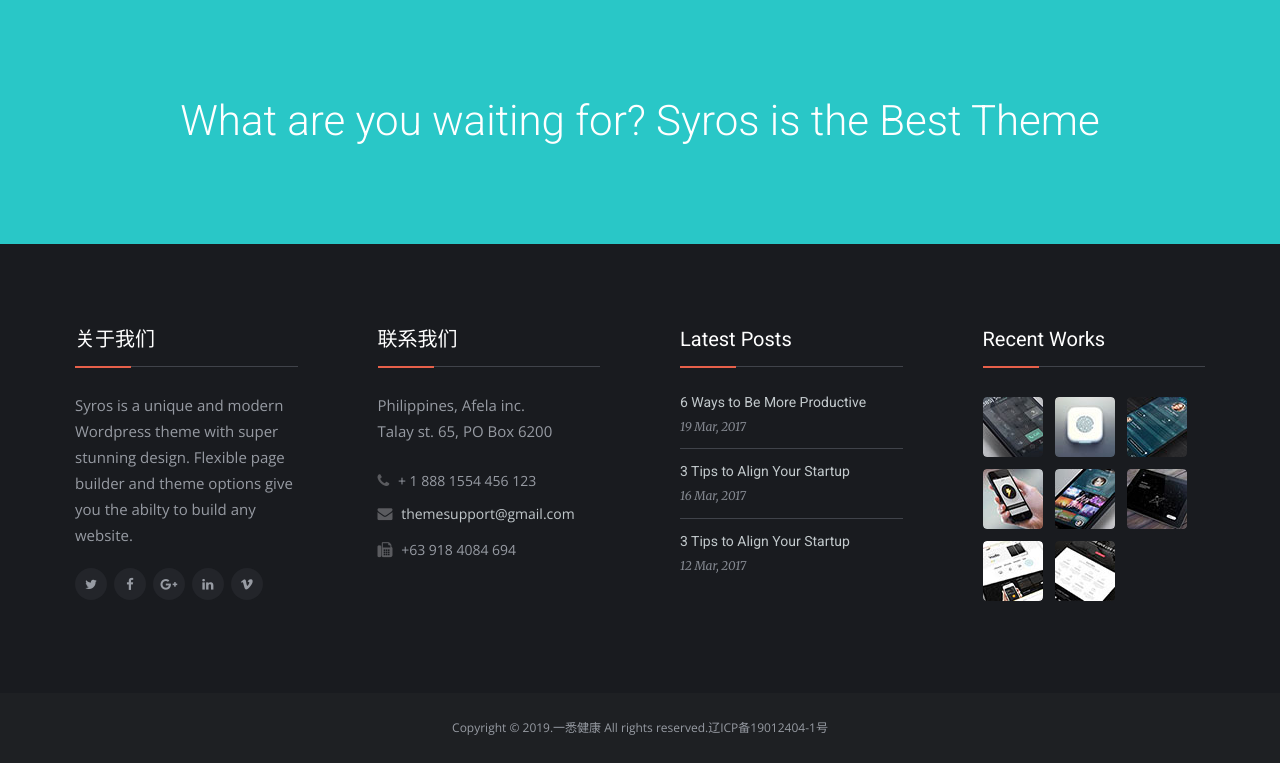
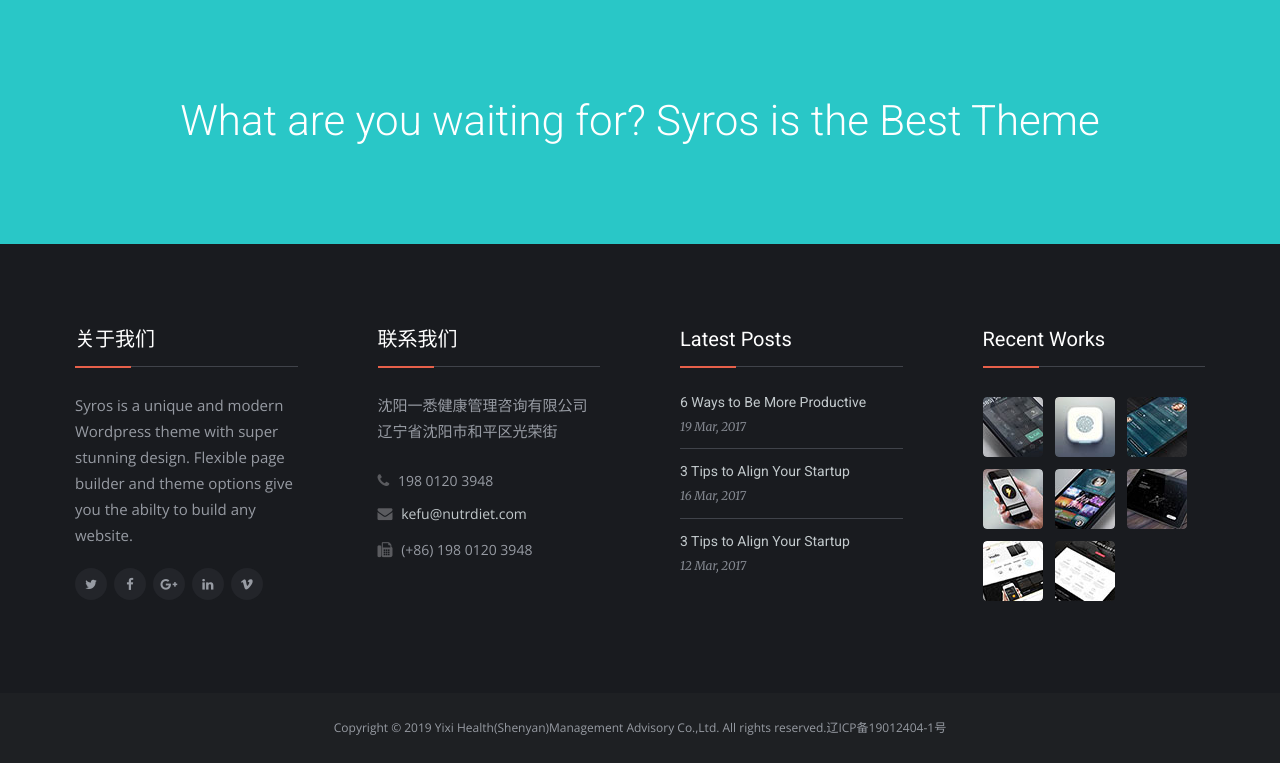
Before and after one commit to wascu/hsite, a Django app: page / in a window 1280 px wide. Shown: the part 2349-3112 px from the top of the page. Run offline with Django 3.2, Linux system fonts and the light colour scheme; some libraries are stand-ins or nearby versions.

Commit message:
optimizate html

```diff
--- a/home/templates/hpage/index.html
+++ b/home/templates/hpage/index.html
@@ -40,7 +40,7 @@
   <section class="sidenav">
     <h6>About Us</h6>
     <address class="info-address">Philippines, Afela inc.<br> Talay st. 65, PO Box 6200 </address>
-    <p>Phone: + 1 888 1554 456 123</p>
+    <p>Phone: (+86) 198 0120 3948</p>
     <p>Email: <a href="mailto:themesupport@gmail.com">themesupport@gmail.com</a></p>
     <p>Fax: +63 918 4084 694</p>
     <h6 class="mt-40">Useful Links</h6>
@@ -419,7 +419,7 @@
                 data-title="Great Ideas">
 
                 <!-- MAIN IMAGE -->
-                <img src="{%static 'hpage/img/revolution/slide_3.jpg'%}"
+                <img src="{%static 'hpage/img/revolution/pic_3.jpg'%}"
                   alt=""
                   data-bgrepeat="no-repeat"
                   data-bgfit="cover"
@@ -488,7 +488,7 @@
                   data-start="1400"
                   data-elementdelay="0.01"
                   data-linktoslide="next"
-                  style="z-index: 4; letter-spacing: 2px;"><a href='#' class='btn btn-lg btn-transparent'>了解更多...</a>
+                  style="z-index: 4; letter-spacing: 2px;"><a href='#' class='btn btn-lg btn-transparent' style="color: white">了解更多...</a>
                 </div>
 
               </li>
@@ -1127,10 +1127,10 @@
               <div class="col-md-3 col-sm-6 col-xs-12">
                 <div class="widget footer-get-in-touch">
                   <h5 class="bottom-line left-align">联系我们</h5>
-                  <address class="footer-address">Philippines, Afela inc.<br> Talay st. 65, PO Box 6200 </address>
-                  <p><i class="fa fa-phone"></i> + 1 888 1554 456 123</p>
-                  <p><i class="fa fa-envelope"></i> <a href="mailto:afelasupport@gmail.com" class="sliding-link">themesupport@gmail.com</a></p>
-                  <p><i class="fa fa-fax"></i> +63 918 4084 694</p>
+                  <address class="footer-address">沈阳一悉健康管理咨询有限公司<br> 辽宁省沈阳市和平区光荣街 </address>
+                  <p><i class="fa fa-phone"></i> 198 0120 3948</p>
+                  <p><i class="fa fa-envelope"></i> <a href="mailto:kefu@nutrdiet.com" class="sliding-link">kefu@nutrdiet.com</a></p>
+                  <p><i class="fa fa-fax"></i> (+86) 198 0120 3948</p>
                 </div>
               </div> <!-- end stay in touch -->
 
@@ -1236,7 +1236,7 @@
 
               <div class="col-sm-12 copyright text-center">
                 <span>
-                  Copyright &copy; 2019.一悉健康 All rights reserved.<a target="_blank" href="http://www.beian.miit.gov.cn/">辽ICP备19012404-1号</a>
+                  Copyright &copy; 2019 Yixi Health(Shenyan)Management Advisory Co.,Ltd. All rights reserved.<a target="_blank" href="http://www.beian.miit.gov.cn/">辽ICP备19012404-1号</a>
                 </span>
               </div>
 
```
Also changed, not shown: home/static/hpage/img/revolution/pic_3.jpg (added).
